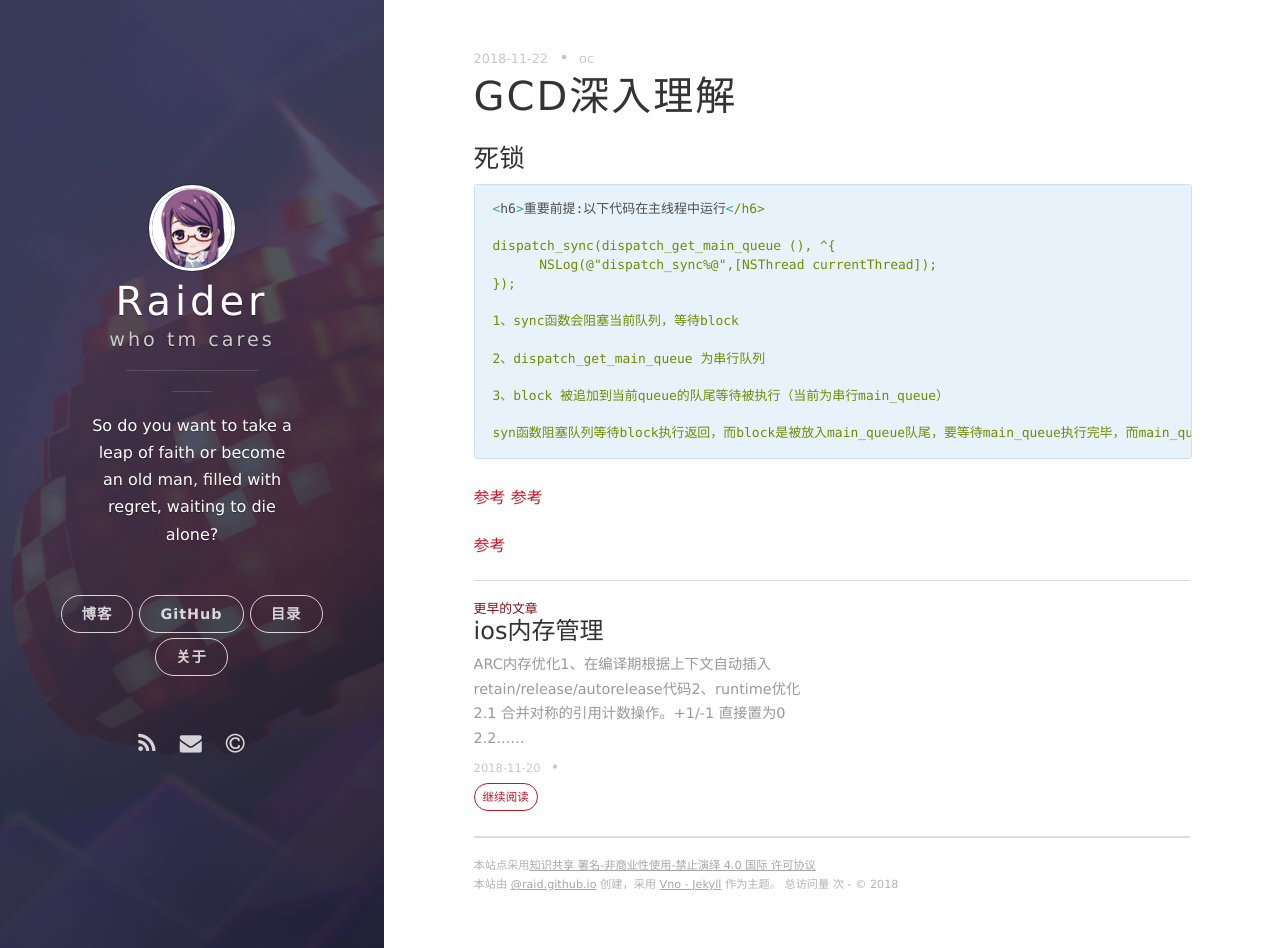
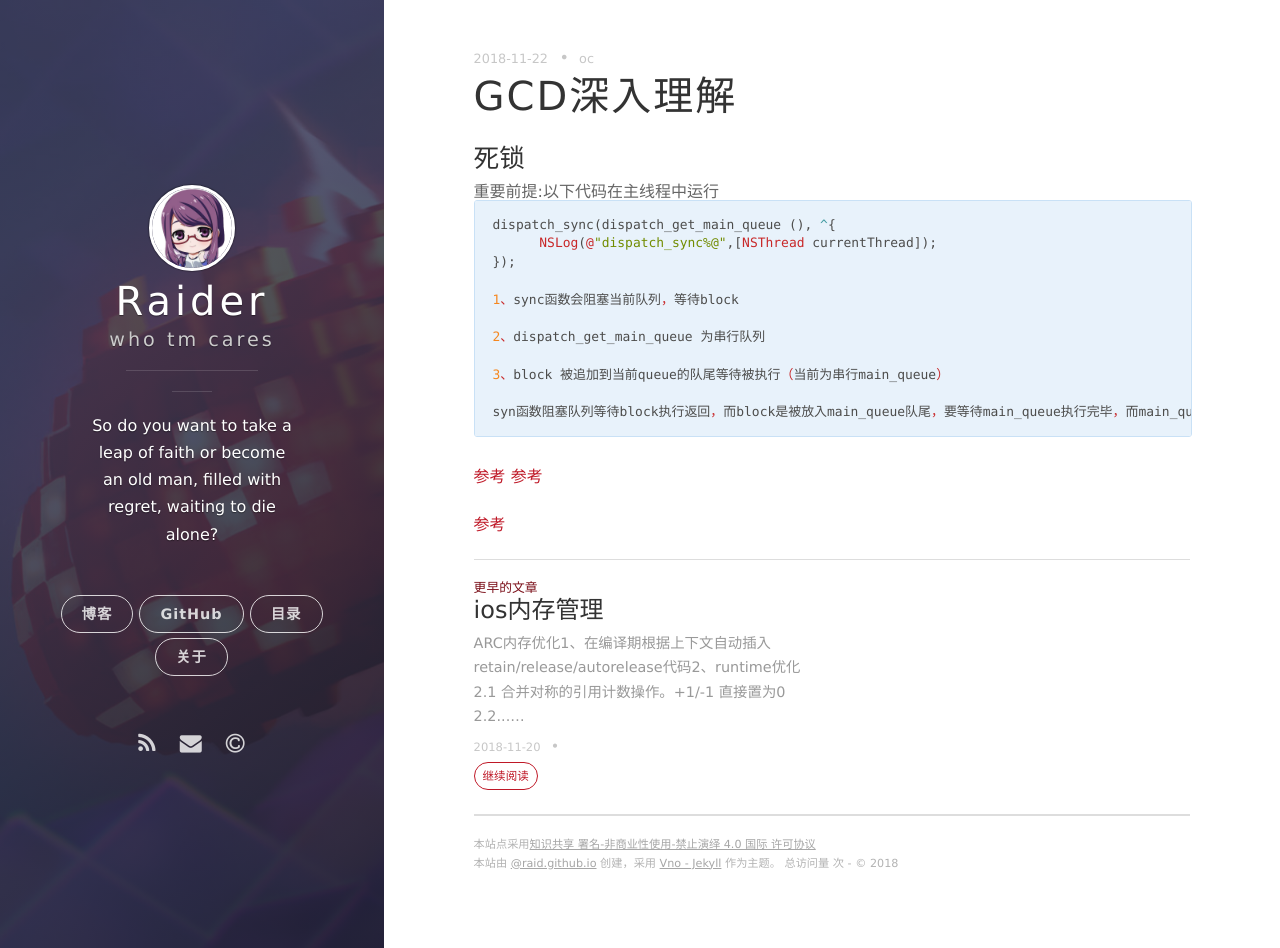
Before and after one commit to ioRaid/ioRaid.github.io, a Jekyll site: the page built from _posts/2018-11-22-gcd.md, in a window 1280 px wide and 948 px high. Built offline with Jekyll 4.4.1, drawn with Linux system fonts in a browser that asks for light colours; nearby versions of some CDN libraries; comment, search, counter and statistics services are not loaded.

Commit message:
Update 2018-11-22-gcd.md

```diff
--- a/_posts/2018-11-22-gcd.md
+++ b/_posts/2018-11-22-gcd.md
@@ -9,9 +9,9 @@ description: GCD
 
 <h3>死锁</h3>
 
+<h6>重要前提:以下代码在主线程中运行</h6>
+
 {% highlight ruby %}
-
-<h6>重要前提:以下代码在主线程中运行</h6>
 
 dispatch_sync(dispatch_get_main_queue (), ^{
       NSLog(@"dispatch_sync%@",[NSThread currentThread]);
```
